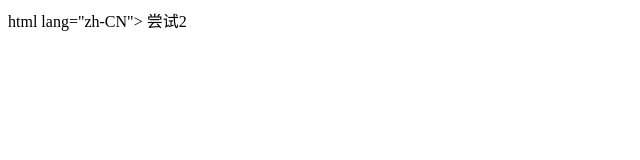
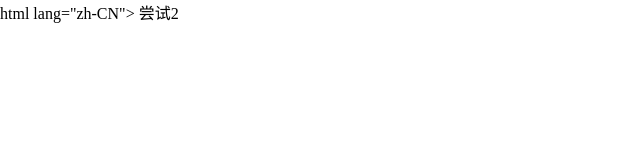
Before and after one commit to wusaa51/unused-waerhouse, a plain HTML site: page on.html in a window 1280 px wide. Shown: the whole page, without its empty margins (0-640 px from the left). Drawn offline with Linux system fonts and the light colour scheme.

Commit message:
Update on.html

```diff
--- a/on.html
+++ b/on.html
@@ -4,7 +4,7 @@ html lang="zh-CN">
     <meta name="viewport" content="width=device-width, initial-scale=1" />
     <title>德克萨斯</title>
   </head>
-    <body styie="margin: 0;>
+    <body style="margin: 0;>
     <h1>尝试2</h1>
   </body>
 </html>
```
